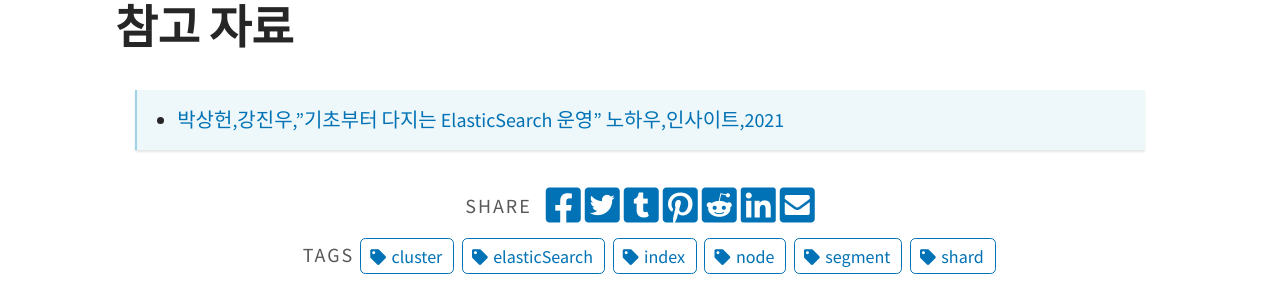
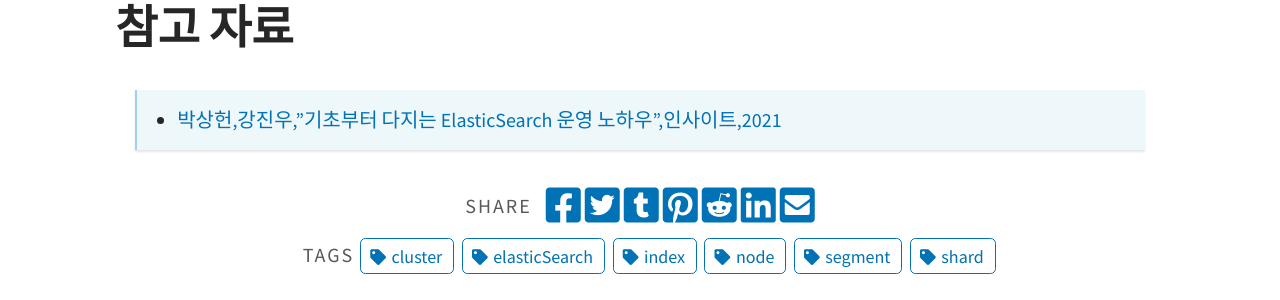
Before and after one commit to mainmethod0126/old-tech-blog, a Jekyll site: the page built from _posts/elasticsearch/2022-06-15-Elasticsearch의-기본개념.md, in a window 1280 px wide and 900 px high, scrolled down 6081 px. Shown: the part 153-453 px from the top of the window. Built offline with Jekyll 4.4.1, drawn with Linux system fonts in a browser that asks for light colours; comment, search, counter and statistics services are not loaded.

Commit message:
오타 정정

```diff
--- a/_posts/elasticsearch/2022-06-15-Elasticsearch의-기본개념.md
+++ b/_posts/elasticsearch/2022-06-15-Elasticsearch의-기본개념.md
@@ -147,4 +147,4 @@ ElasticSearch는 최초 색인이 이루어지면 새로운 세그먼트를 생
 
 
 # 참고 자료
-> - [박상헌,강진우,"기초부터 다지는 ElasticSearch 운영" 노하우,인사이트,2021](https://ebook.insightbook.co.kr/book/95)
+> - [박상헌,강진우,"기초부터 다지는 ElasticSearch 운영 노하우",인사이트,2021](https://ebook.insightbook.co.kr/book/95)
```
